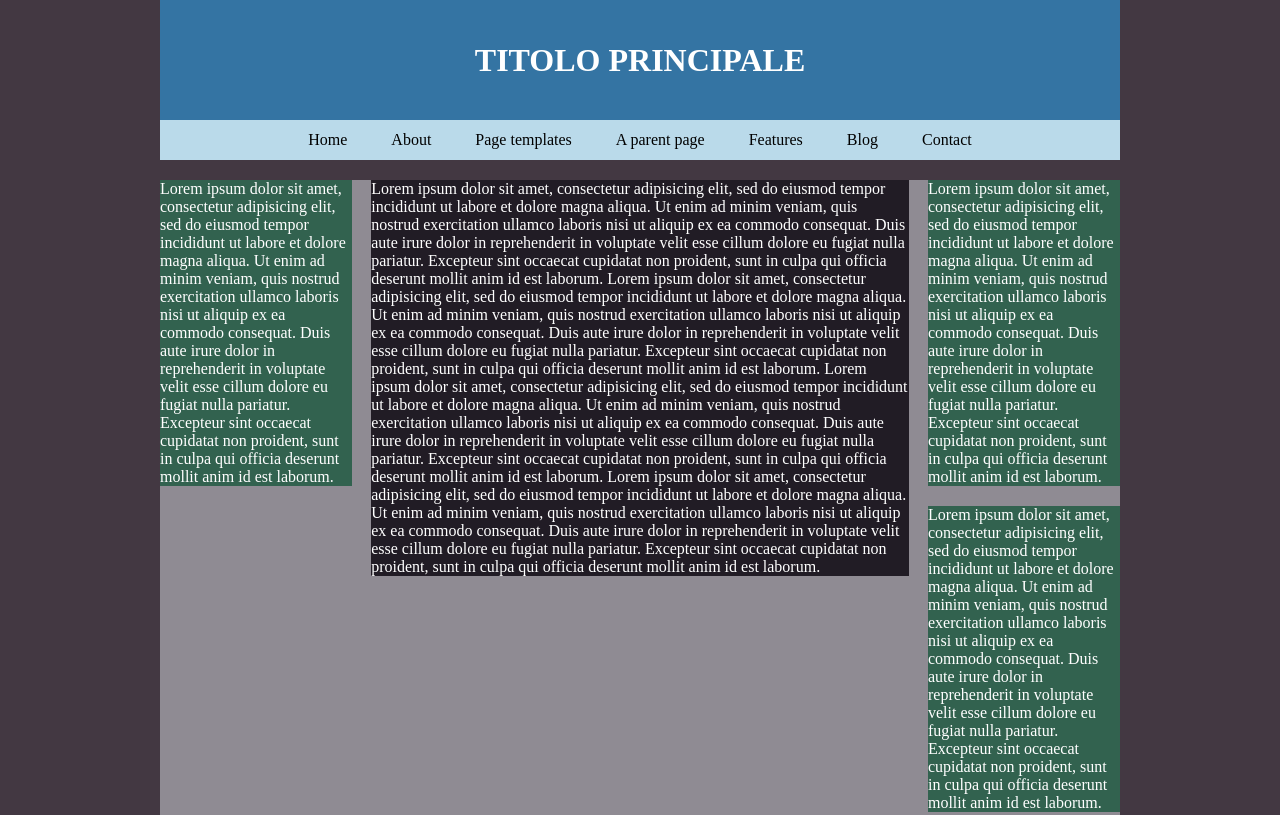
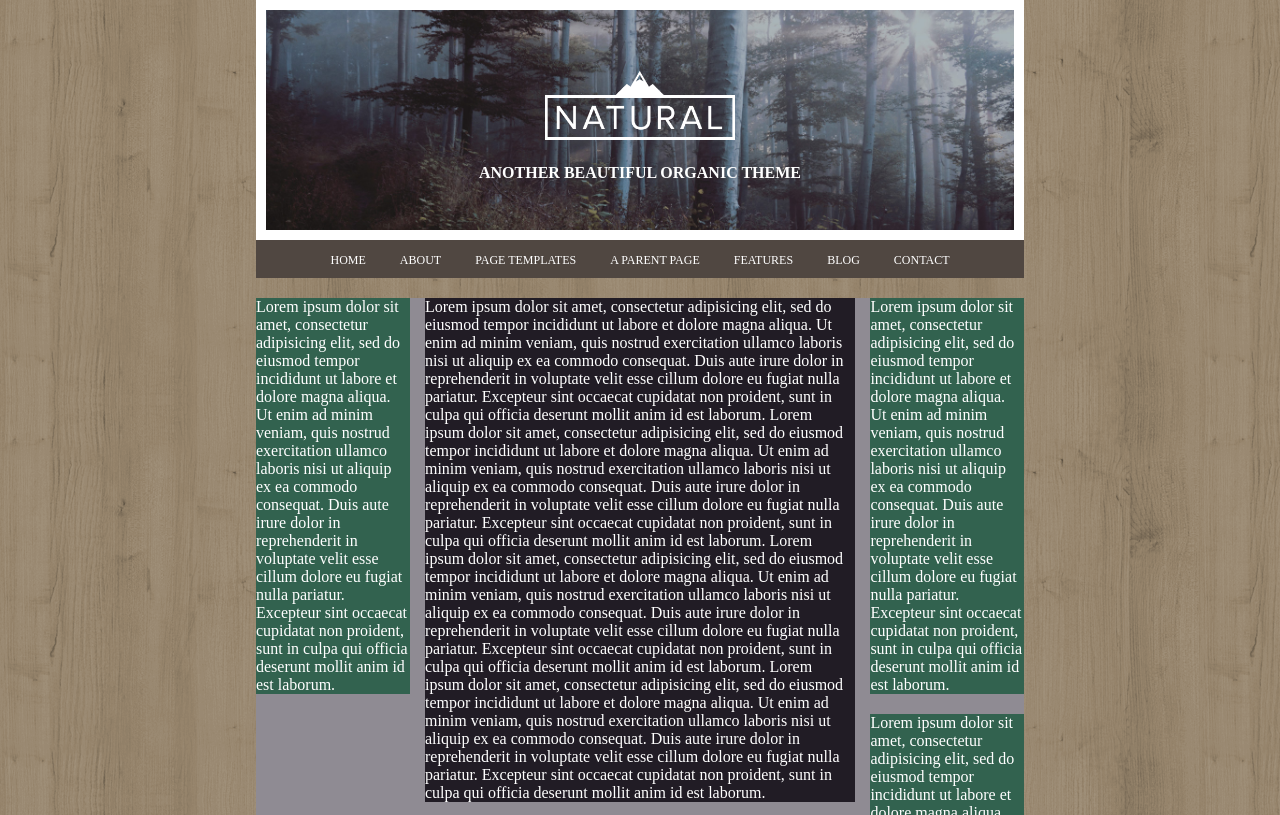
Before and after one commit to SimoneRomiti/htmlcss-wp, a plain HTML site: page index.html in a window 1280 px wide. Shown: the top 815 px of the page. Drawn offline with Linux system fonts and the light colour scheme.

Commit message:
Header e nav

```diff
--- a/css/style.css
+++ b/css/style.css
@@ -5,41 +5,60 @@
 }
 
 body{
-  background: #433842;
+  background-image: url('../img/legno.png');
 }
 
 .container{
-  width: 75vw;
+  width: 60vw;
   margin: auto;
 }
 
 header{
   width: 100%;
-  height: 20vh;
-  /* border: 1px solid black; */
 }
 
 header .title{
   width: 100%;
-  height: 15vh;
-  line-height: 15vh;
+  height: 30vh;
+  color: white;
+  border: 10px solid white;
+  background-image: url('../img/background.jpg');
+  background-position: center;
+  background-size: cover;
+  position: relative;
+}
+
+.title > .heading-container{
+  position: absolute;
+  top: 50%;
+  left: 50%;
+  transform: translate(-50%, -50%);
   text-align: center;
-  color: white;
-  background: #3474A3;
+}
+
+.heading-container img{
+  width: 60%;
+  text-align: center;
+}
+
+.heading-container h1{
+  font-size: 16px;
 }
 
 header nav{
   width: 100%;
-  height: 5vh;
-  padding: 0 10px;
-  background: #BADAEA;
+  padding: 10px 5px;
+  background: #504741;
   text-align: center;
 }
 
-nav .content{
+nav ul > li{
+  list-style: none;
+  text-transform: uppercase;
+  font-size: 12px;
   display: inline-block;
-  margin: 0 20px;
-  line-height: 5vh;
+  margin: 0 15px;
+  color: white;
 }
 
 main{
--- a/index.html
+++ b/index.html
@@ -13,30 +13,21 @@
       <!-- intestazione pagina con nav -->
       <header>
         <div class="title">
-          <h1>TITOLO PRINCIPALE</h1>
+          <div class="heading-container">
+            <img src="img/natural-logo.png" alt="natural logo">
+            <h1>ANOTHER BEAUTIFUL ORGANIC THEME</h1>
+          </div>
         </div>
         <nav>
-          <div class="content">
-            Home
-          </div>
-          <div class="content">
-            About
-          </div>
-          <div class="content">
-            Page templates
-          </div>
-          <div class="content">
-            A parent page
-          </div>
-          <div class="content">
-            Features
-          </div>
-          <div class="content">
-            Blog
-          </div>
-          <div class="content">
-            Contact
-          </div>
+          <ul>
+            <li>Home</li>
+            <li>About</li>
+            <li>Page templates</li>
+            <li>A parent page</li>
+            <li>Features</li>
+            <li>Blog</li>
+            <li>Contact</li>
+          </ul>
         </nav>
       </header>
       <!-- /intestazione pagina con nav -->
```
Also changed, not shown: img/background.jpg (added), img/legno.png (added), img/natural-logo.png (added).
